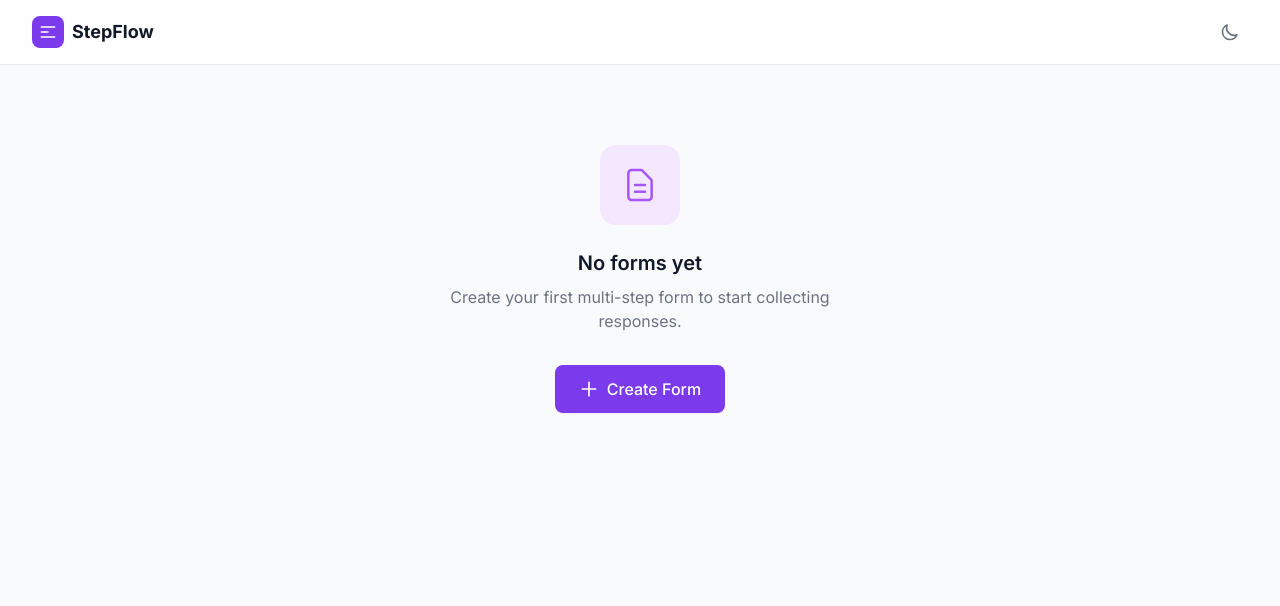
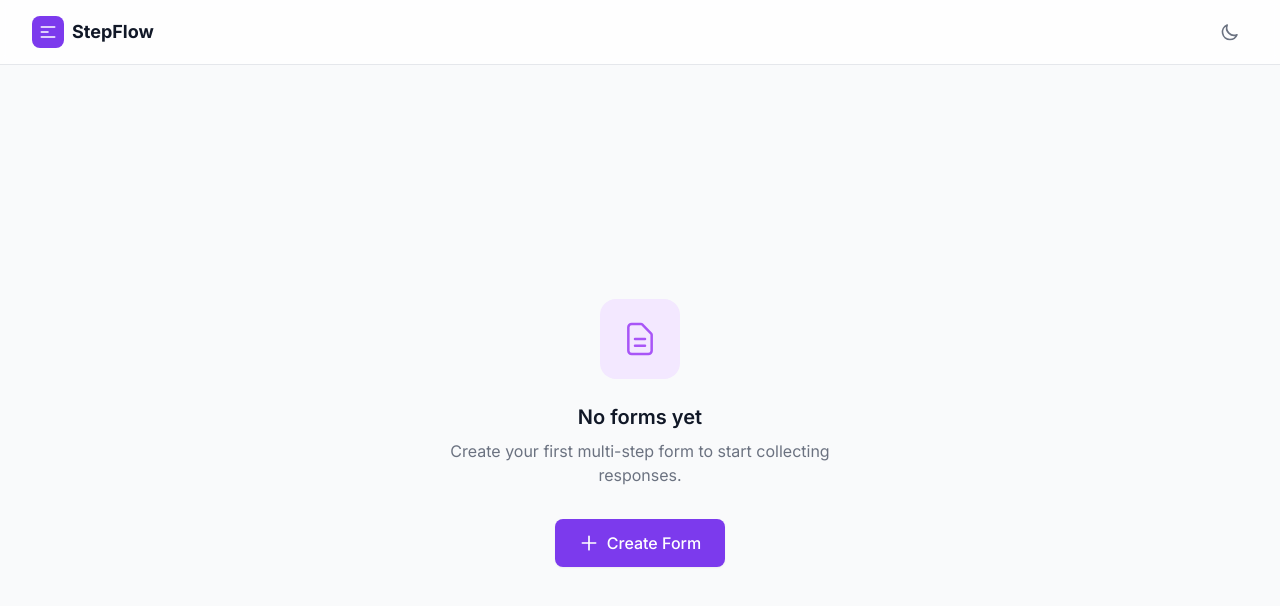
Before and after one commit to Silaenn/Steps, a React (Vite) app: page / in a window 1280 px wide. Shown: the top 606 px of the page. Built offline with nearby package versions, Linux system fonts and the light colour scheme.

Commit message:
fix(layout): adjust dashboard layout and styling
- Update DashboardPage to use flex layout for EmptyState
- Modify EmptyState to remove vertical padding
- Adjust main content area in Layout to use flex layout

```diff
--- a/src/modules/dashboard/DashboardPage.tsx
+++ b/src/modules/dashboard/DashboardPage.tsx
@@ -23,7 +23,11 @@
   };
 
   if (forms.length === 0) {
-    return <EmptyState onCreateForm={handleCreate} />;
+    return (
+      <div className="flex-1 flex flex-col">
+        <EmptyState onCreateForm={handleCreate} />
+      </div>
+    );
   }
 
   return (
--- a/src/modules/dashboard/EmptyState.tsx
+++ b/src/modules/dashboard/EmptyState.tsx
@@ -6,7 +6,7 @@
 
 export function EmptyState({ onCreateForm }: EmptyStateProps) {
   return (
-    <div className="flex flex-col items-center justify-center py-20 px-4">
+    <div className="flex-1 flex flex-col items-center justify-center px-4">
       <div className="w-20 h-20 rounded-2xl bg-purple-100 dark:bg-purple-900/30 flex items-center justify-center mb-6">
         <svg className="w-10 h-10 text-purple-500" fill="none" viewBox="0 0 24 24" stroke="currentColor">
           <path strokeLinecap="round" strokeLinejoin="round" strokeWidth={1.5} d="M9 12h6m-6 4h6m2 5H7a2 2 0 01-2-2V5a2 2 0 012-2h5.586a1 1 0 01.707.293l5.414 5.414a1 1 0 01.293.707V19a2 2 0 01-2 2z" />
--- a/src/modules/shared/Layout.tsx
+++ b/src/modules/shared/Layout.tsx
@@ -9,7 +9,7 @@
   return (
     <div className="min-h-screen flex flex-col">
       <Header />
-      <main className="flex-1">
+      <main className="flex-1 flex flex-col">
         {children}
       </main>
     </div>
```
